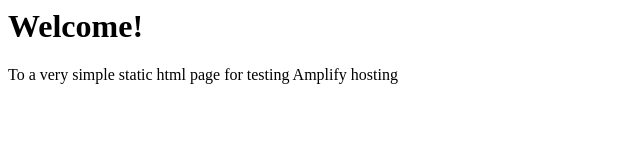
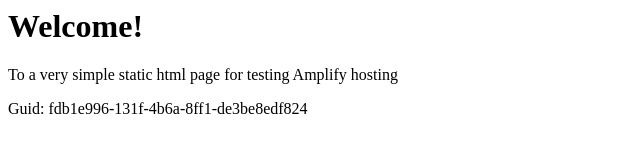
Before and after one commit to aws-aemilia-syd/Github-PR-Commit-Integration-Test-DoNotTouch-Gith-P5X5MO5I-v1-preprod-ap-southeast-2, a website: page src/index.html in a window 1280 px wide. Shown: the whole page, without its empty margins (0-640 px from the left). Drawn offline with Linux system fonts and the light colour scheme.

Commit message:
commit from integ tests

```diff
--- a/src/index.html
+++ b/src/index.html
@@ -1,3 +1,5 @@
+
+
 <html lang="en">
 
 <head>
@@ -10,6 +12,6 @@
 <body>
     <h1>Welcome!</h1>
     <p>To a very simple static html page for testing Amplify hosting</p>
-</body>
+    <p>Guid: fdb1e996-131f-4b6a-8ff1-de3be8edf824</p></body>
 
 </html>
```
